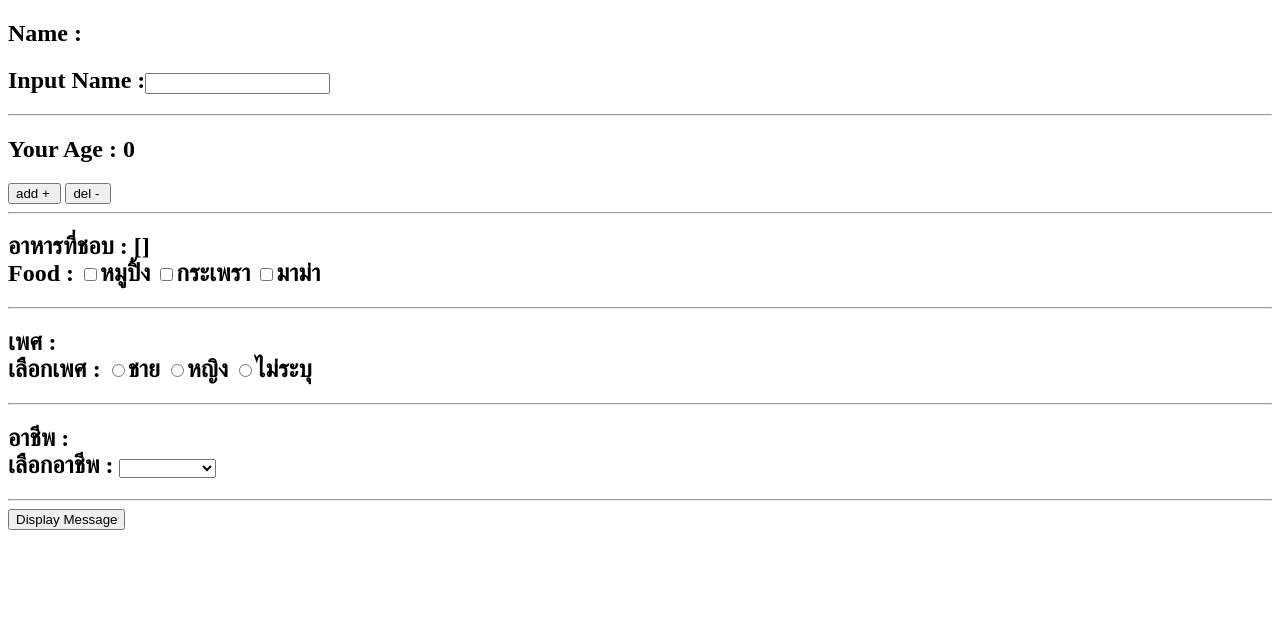
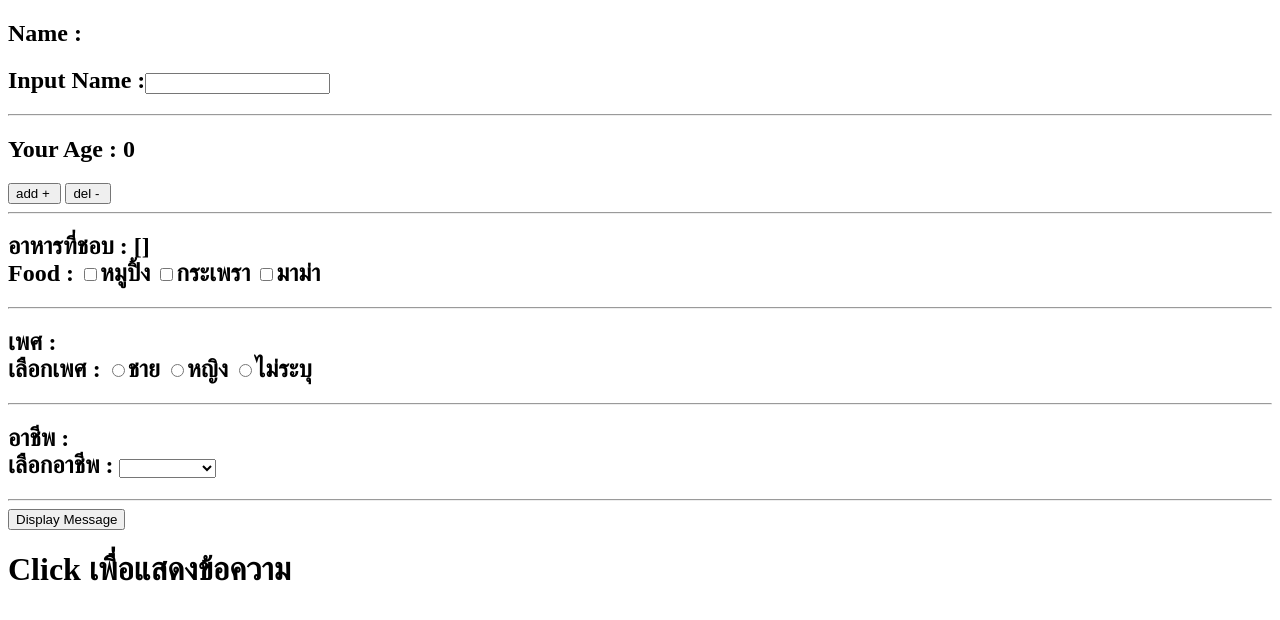
Before and after one commit to nitigan/BasicVueWeek3, a plain HTML site: page testApp.html in a window 1280 px wide. Drawn offline with nearby package versions, Linux system fonts and the light colour scheme.

Commit message:
5906021622017

```diff
--- a/testApp.html
+++ b/testApp.html
@@ -47,7 +47,7 @@
         </h2>
         <hr>
         <input type="button"  v-on:click="DisMessage" value="Display Message">
-        <h1 v-if="show"></h1>
+        <h1 v-if="show">Click เพื่อแสดงข้อความ</h1>
 
     <script src="app.js"></script>
 
```
